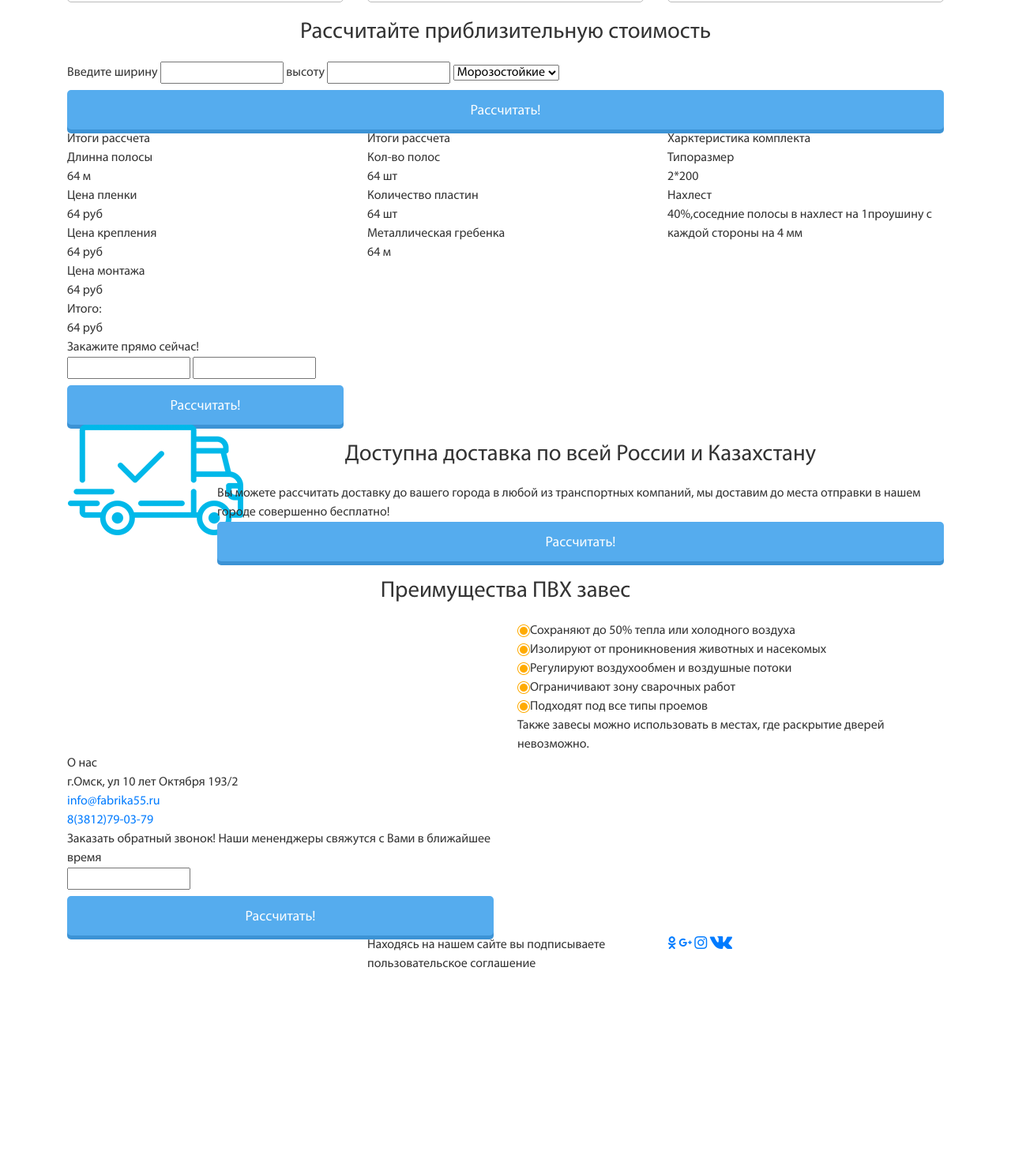
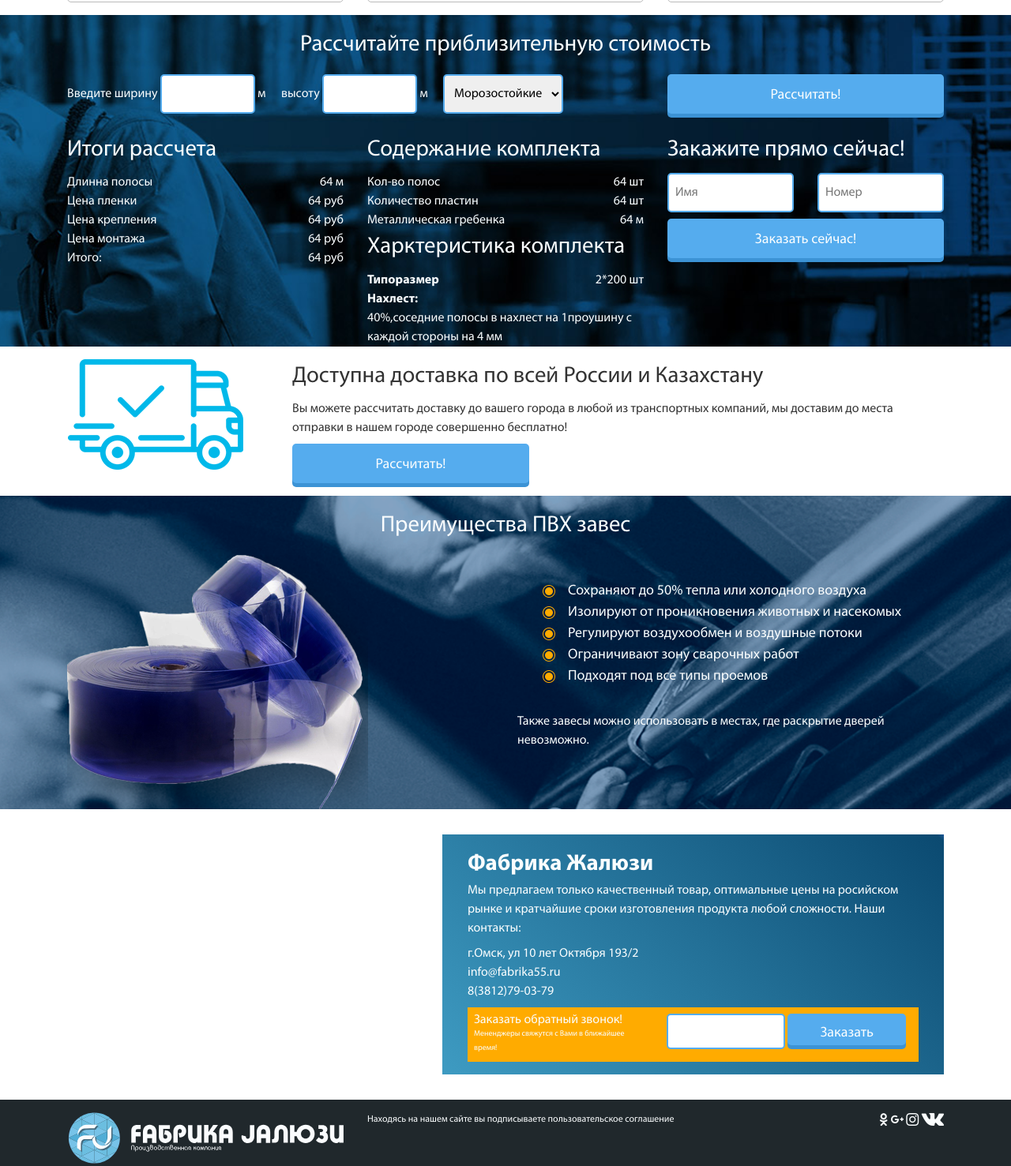
Before and after one commit to RuslanKasymov/pvh.vr, a plain HTML site: page index.html in a window 1280 px wide. Shown: the part 1021-2498 px from the top of the page at 79% size. Before the commit the page ends 2254 px from the top, so only its background shows below. Drawn offline with Linux system fonts and the light colour scheme; files whose address does not match are found by name.

Commit message:
Верстка, закончил шапку, слайдер, блок с товарами, подключил icomoon

```diff
--- a/css/style.css
+++ b/css/style.css
@@ -121,6 +121,159 @@ body {
     line-height: 40px;
 
 }
+.btn:active {
+    transform: translate(0px, 5px);
+    -webkit-transform: translate(0px, 5px);
+    box-shadow: 0 1px 0 0;
+}
+.blue {
+    background-color: #55acee;
+    box-shadow: 0 5px 0 0#3C93D5;
+}
+.calc-bg{
+	background: url("/images/calc_bg.png")  top center no-repeat;
+	background-size: cover;
+    color: #fafdfe;
+}
+.inp{
+    height: 50px;
+    border-radius: 5px;
+    border: 2px solid #55acee;
+    padding: 0.5rem;
+}
+.calc-inputs label{
+    margin-right: 1rem;
+}
+.calc-list-elem{
+    clear: both;
+}
+.cle-name{
+	float:left;
+}
+.cle-vol{
+    float: right;
+}
+.calc-title{
+    font-size: 1.8rem;
+    margin: 0.5rem 0;
+}
+.calc-inputs #width, .calc-inputs #height{
+    width: 120px;
+}
+.b{
+    font-weight: bold;
+}
+.f-none{
+    float: none;
+}
+.m-b_1{
+    margin-bottom: 1rem;
+}
+.calc-form .inp{
+    width: 100%;
+}
+.m-b-1{
+    margin-bottom: 1rem;
+}
+.dost .title{
+    text-align: left;
+    margin: 0 0 0.5rem 0;
+}
+.dost .btn{
+    width: 300px;
+}
+.sub-title{
+    margin-bottom: 0.5rem;
+}
+.adv-bg{
+    background: url("/images/adv_bg.png") top center no-repeat;
+    background-size: cover;
+    color: #fafdfe;
+
+}
+.popular-list{
+    margin: 2rem;
+    font-size: 1.125rem;
+}
+.popular-elem img{
+    margin-right: 1rem;
+}
+#map_contact{
+    position: absolute;
+    height: 370px;
+    margin-left: -15px;
+    margin-right: -15px;
+    width: 100%;
+}
+.ymaps-2-1-69-map{
+    width: 100% !important;
+}
+.about-com{
+    margin: 2rem 0;
+    padding: 1rem 2rem;
+    /*background: #0b4a71;*/
+    background: -moz-linear-gradient(45deg, #3e9bc2 0%, #0b4a71 99%, #1e5799 100%, #7db9e8 100%); /* FF3.6-15 */
+    background: -webkit-linear-gradient(45deg, #3e9bc2 0%,#0b4a71 99%,#1e5799 100%,#7db9e8 100%); /* Chrome10-25,Safari5.1-6 */
+    background: linear-gradient(45deg, #3e9bc2 0%,#0b4a71 99%,#1e5799 100%,#7db9e8 100%); /* W3C, IE10+, FF16+, Chrome26+, Opera12+, Safari7+ */
+    color: #fafdfe;
+}
+.ac-title{
+    font-weight: bold;
+    font-size: 1.8rem;
+}
+.ab-us-text{
+    padding: 0.5rem 0;
+
+}
+.ab-us-text div{
+}
+.ab-us-text a{
+    color: #fafdfe;
+}
+.ab-us-text a:hover{
+    text-decoration: none;
+}
+.callback-text{
+    line-height: 1rem;
+}
+.callback-text span{
+    font-size: 10px;
+}
+.callback{
+    padding: 0.5rem;
+    background: #ffab00;
+}
+
+.callback-form .inp{
+    width: 150px;
+    height: 45px;
+}
+#callback_form_btn{
+    width: 150px;
+    vertical-align: top;
+    height: 40px;
+    line-height: 35px;
+}
+.footer_bg{
+    background: #20282c;
+    padding: 1rem 0;
+}
+.footer-text{
+    color: #fafdfe;
+    font-size: 12px;
+}
+.footer-social{
+    text-align: right;
+}
+.footer-social a{
+    color: #fafdfe;
+}
+.footer-social a:hover{
+    filter: drop-shadow(0 0 5px #fff);
+    text-decoration: none;
+}
+
+
 @font-face {
     font-family: 'icomoon';
     src:  url('icomoon/icomoon.eot?2w4rbw');
@@ -168,17 +321,6 @@ body {
 .icon-instagram:before {
     content: "\ea92";
 }
-
-.btn:active {
-    transform: translate(0px, 5px);
-    -webkit-transform: translate(0px, 5px);
-    box-shadow: 0px 1px 0px 0px;
-}
-
-.blue {
-    background-color: #55acee;
-    box-shadow: 0px 5px 0px 0px #3C93D5;
-}
 @media screen and (max-width: 1200px){
 
 }
--- a/index.html
+++ b/index.html
@@ -111,7 +111,7 @@
 				</a>
 			</div>
         </div>
-		<div class="container">
+		<div class="container m-b-1">
 			<div class="row">
 				<div class="col-12"><div class="title">Компания «Фабрика Жалюзи» пердлагает 3 типа завес:</div></div>
 				<div class="col-sm-4">
@@ -173,27 +173,33 @@
 				</div>
 			</div>
 		</div>
-		<div class="container-fluid">
+		<div class="container-fluid calc-bg m-b-1">
 			<div class="container">
 				<div class="row">
-					<div class="col-12"><div class="title white">Рассчитайте приблизительную стоимость</div></div>
 					<div class="col-12">
+						<div class="title white">Рассчитайте приблизительную стоимость</div>
+					</div>
+					<div class="col-sm-8">
+						<div class="calc-inputs">
 							<label>
 								Введите ширину
-							<input type="text" name="width" id="width">
+								<input type="text" name="width" id="width" class="inp"> м
 							</label>
 							<label>
 								высоту
-							<input type="text" name="height" id="height">
+								<input type="text" name="height" id="height" class="inp"> м
 							</label>
 							<label>
-							<select name="calc_select" id="calc_select">
+								<select name="calc_select" id="calc_select" class="inp">
 									<option value="0">Морозостойкие</option>
 									<option value="1">Стандартные</option>
 									<option value="2">Специальные</option>
 								</select>
 							</label>
-						<div class="btn blue" id="calc_btn">Рассчитать!</div>
+						</div>
+					</div>
+					<div class="col-sm-4">
+						<div class="btn blue m-b_1" id="calc_btn">Рассчитать!</div>
 					</div>
 				</div>
 				<div class="row">
@@ -210,86 +216,114 @@
 						</div>
 					</div>
 					<div class="col-sm-4">
-						<div class="calc-title">Итоги рассчета</div>
+						<div class="calc-title">Содержание комплекта</div>
 						<div class="calc-list">
 							<div class="calc-list-elem"><div class="cle-name">Кол-во полос</div><div class="cle-vol"><span id="quant_length">64</span> шт</div></div>
 							<div class="calc-list-elem"><div class="cle-name">Количество пластин</div><div class="cle-vol"><span id="quant_plates">64</span> шт</div></div>
 							<div class="calc-list-elem"><div class="cle-name">Металлическая гребенка</div><div class="cle-vol"><span id="metal_comb">64</span> м</div></div>
 						</div>
-					</div>
-					<div class="col-sm-4">
 						<div class="calc-title">Харктеристика комплекта</div>
 						<div class="calc-list">
-							<div class="cle-name">Типоразмер</div>
-							2*200
-							<div class="cle-name">Нахлест</div>
+							<div class="calc-list-elem">
+								<div class="cle-name b">Типоразмер</div>
+								<div class="cle-vol"><span id="type_size">2*200</span> шт</div>
+							</div>
+							<div class="calc-list-elem">
+								<div class="cle-name b f-none">Нахлест: </div>
+								<div class="cle-descr">
 									40%,соседние полосы в нахлест на 1проушину
 									с каждой стороны на 4 мм
+								</div>
+							</div>
 						</div>
 					</div>
 					<div class="col-sm-4">
 						<div class="calc-title">Закажите прямо сейчас!</div>
 						<div class="calc-form">
 							<form action="" method="post" id="calc-form">
-								<label><input type="text" name="your-name"></label>
-								<label><input type="text" name="your-number"></label>
-								<div class="btn blue" id="calc_form_btn">Рассчитать!</div>
+								<div class="row">
+									<div class="col-6">
+										<label><input type="text" name="your-name" class="inp" placeholder="Имя"></label>
+									</div>
+									<div class="col-6">
+										<label><input type="text" name="your-number" class="inp" placeholder="Номер"></label>
+									</div>
+								</div>
+								<div class="btn blue" id="calc_form_btn">Заказать сейчас!</div>
 							</form>
 						</div>
 					</div>
 				</div>
 			</div>
 		</div>
-		<div class="container">
+		<div class="container m-b-1">
 			<div class="row">
-				<div class="col-sm-2">
+				<div class="col-sm-3">
 					<img src="/images/car.png" alt="car icon">
 				</div>
-				<div class="col-sm-10">
+				<div class="col-sm-9">
+					<div class="dost">
 						<div class="title">Доступна доставка по всей России и Казахстану</div>
-					<div class="sub-title">Вы можете рассчитать доставку до вашего города в любой из транспортных компаний, мы доставим до места отправки в нашем городе совершенно бесплатно!</div>
+						<div class="sub-title">Вы можете рассчитать доставку до вашего города в любой из транспортных компаний, мы доставим до места отправки в нашем городе
+							совершенно бесплатно!
+						</div>
 						<div class="btn blue" data-toggle="modal" data-target="#exampleModal">Рассчитать!</div>
 					</div>
 				</div>
 			</div>
-		<div class="container-fluid">
+		</div>
+		<div class="container-fluid adv-bg">
 			<div class="container">
 				<div class="row">
 					<div class="col-sm-12"><div class="title">Преимущества ПВХ завес</div></div>
 					<div class="col-sm-6">
-						<img src="" alt="">
+						<img src="images/adv_rul.png" alt="пвх завесы">
 					</div>
 					<div class="col-sm-6">
+						<div class="popular-list">
 							<div class="popular-elem"><img src="images/orange_point.png" alt="oранжевая иконка">Сохраняют до 50% тепла или холодного воздуха</div>
 							<div class="popular-elem"><img src="images/orange_point.png" alt="oранжевая иконка">Изолируют от проникновения животных и насекомых</div>
 							<div class="popular-elem"><img src="images/orange_point.png" alt="oранжевая иконка">Регулируют воздухообмен и воздушные потоки</div>
 							<div class="popular-elem"><img src="images/orange_point.png" alt="oранжевая иконка">Ограничивают зону сварочных работ</div>
 							<div class="popular-elem"><img src="images/orange_point.png" alt="oранжевая иконка">Подходят под все типы проемов</div>
+						</div>
 						<div class="popular-elem">Также завесы можно использовать в местах, где раскрытие дверей невозможно.</div>
 					</div>
 				</div>
 			</div>
 		</div>
 		<div class="container-fluid">
+			<div id="map_contact"></div>
 			<div class="container">
 				<div class="row">
-					<div class="col-sm-6">
+					<div class="col-sm-7 offset-sm-5">
 						<div class="about-com">
-							<div class="ac-title">О нас</div>
+							<div class="ac-title">Фабрика Жалюзи</div>
+							<div>Мы предлагаем только качественный товар, оптимальные цены на росийском рынке и кратчайшие сроки изготовления продукта любой сложности. Наши контакты:</div>
+							<div class="ab-us-text">
 								<div>г.Омск, ул 10 лет Октября 193/2</div>
 								<div><a href="mailto:info@fabrika55.ru">info@fabrika55.ru</a></div>
 								<div><a href="tel:83812790379">8(3812)79-03-79</a></div>
+							</div>
 							<div class="callback">
-								<div>
-									Заказать обратный звонок!
-									Наши мененджеры свяжутся с Вами в ближайшее время
+								<div class="row">
+									<div class="col-sm-5">
+										<div class="callback-text">
+											Заказать обратный звонок!<br>
+											<span>Мененджеры свяжутся с Вами в ближайшее время!</span>
 										</div>
+									</div>
+									<div class="col-sm-7">
 										<div class="callback-form">
 											<form action="" method="post" id="callback-form">
-										<label><input type="text" name="your-number"></label>
-										<div class="btn blue" id="callback_form_btn">Рассчитать!</div>
+												<label><input type="text" name="your-number" class="inp"></label>
+												<div class="btn blue" id="callback_form_btn">Заказать</div>
 											</form>
 										</div>
+									</div>
+								</div>
+
+
 							</div>
 						</div>
 					</div>
@@ -302,13 +336,13 @@
 			<div class="row">
 				<div class="col-sm-4">
 					<div class="logo-footer">
-						<img src="" alt="">
+						<img src="/images/logo_w.svg" alt="фабрика жалюзи">
 					</div>
 				</div>
-				<div class="col-sm-4">
+				<div class="col-sm-6">
 					<div class="footer-text">Находясь на нашем сайте вы подписываете пользовательское соглашение</div>
 				</div>
-				<div class="col-sm-4">
+				<div class="col-sm-2">
 					<div class="footer-social">
 						<a href=""><span class="icon-odnoklassniki"></span></a>
 						<a href=""><span class="icon-google-plus"></span></a>
@@ -353,5 +387,24 @@
 <script src="js/jquery.js"></script>
 <script src="bootstrap/js/bootstrap.js"></script>
 <script src="js/script.js"></script>
+
+
+<script src="https://api-maps.yandex.ru/2.1/?lang=ru_RU"></script>
+<script type="text/javascript">
+    ymaps.ready(function () {
+        var myMap = new ymaps.Map('map_contact', {
+                center: [54.987962, 73.433654],
+                zoom: 16,
+                controls: []
+            }),
+            // Создаём макет содержимого.
+            MyIconContentLayout = ymaps.templateLayoutFactory.createClass(
+                '<div style="color: #FFFFFF; font-weight: bold;">$[properties.iconContent]</div>'
+            ),
+            myPlacemarkWithContent = new ymaps.Placemark([54.987962, 73.433654], {});
+        myMap.geoObjects
+            .add(myPlacemarkWithContent);
+    });
+</script>
 </body>
 </html>
```
Lines whose indentation alone changed are shown as unchanged.
